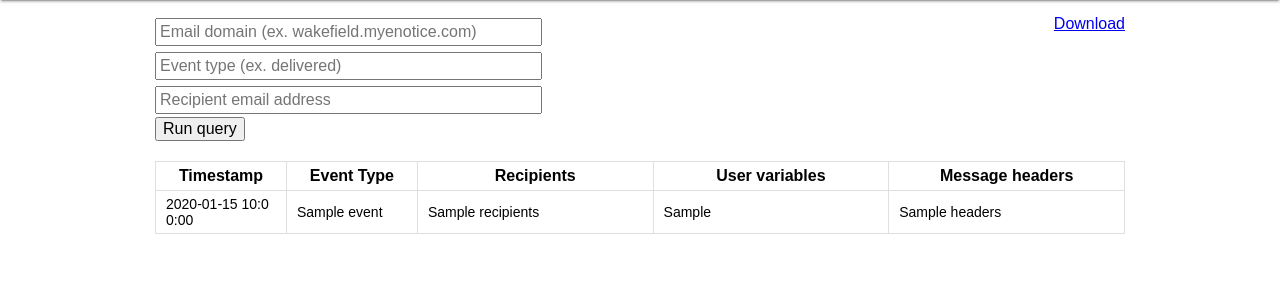
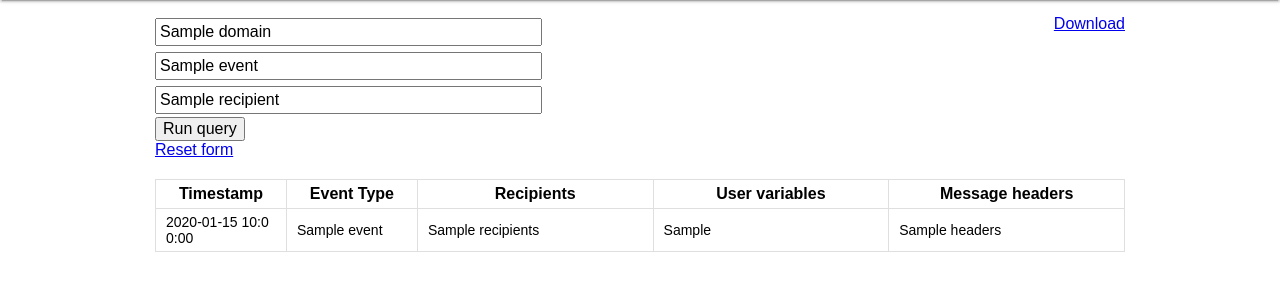
Before and after one commit to omie86/smokinggun, a Flask app: template mailgunpi/templates/index.html in a window 1280 px wide. Shown: the part 58-358 px from the top of the page. Run offline with Flask 2, Linux system fonts and the light colour scheme; the template is opened without the code that fills it: most values are stand-ins (such as "Sample title", 1, 10 or a date in 2020); parts of the project's set-up code (start-up, migrations or seed data) failed here and were passed over.

Commit message:
feat: render form values in template if present

```diff
--- a/mailgunpi/templates/index.html
+++ b/mailgunpi/templates/index.html
@@ -28,11 +28,12 @@
     <div class="grid__row">
       <div class="grid__col-5">
         <form id="form-mailgun-query" action="/" method="GET">
-          <input type="text" placeholder="Email domain (ex. wakefield.myenotice.com)" name="domain" required>
-          <input type="text" placeholder="Event type (ex. delivered)" name="event">
-          <input type="email" placeholder="Recipient email address" name="recipient">
+          <input type="text" placeholder="Email domain (ex. wakefield.myenotice.com)" name="domain" required value="{{ params.domain }}">
+          <input type="text" placeholder="Event type (ex. delivered)" name="event" value="{{ params.event }}">
+          <input type="email" placeholder="Recipient email address" name="recipient" value="{{ params.recipient }}">
           <button type="submit">Run query</button>
         </form>
+        <a href="/">Reset form</a>
       </div>
       <div class="grid__col-7 text--right">
         {% if download_link %}
--- a/mailgunpi/views.py
+++ b/mailgunpi/views.py
@@ -34,13 +34,17 @@ def get_root():
         json_response = response.json()
         events = json_response['items']
 
+        # Add domain to params object so it renders in template
+        params['domain'] = domain
+
         # Create download endpoint
         download_endpoint = '/download?domain={}&event={}&recipient={}'.format(domain, event_type, recipient)
     else:
+        params = {}
         events = []
         download_endpoint = None
 
-    return render_template('index.html', events=events, download_link=download_endpoint)
+    return render_template('index.html', events=events, download_link=download_endpoint, params=params)
 
 
 @app.route('/download', methods=['GET'])
```
